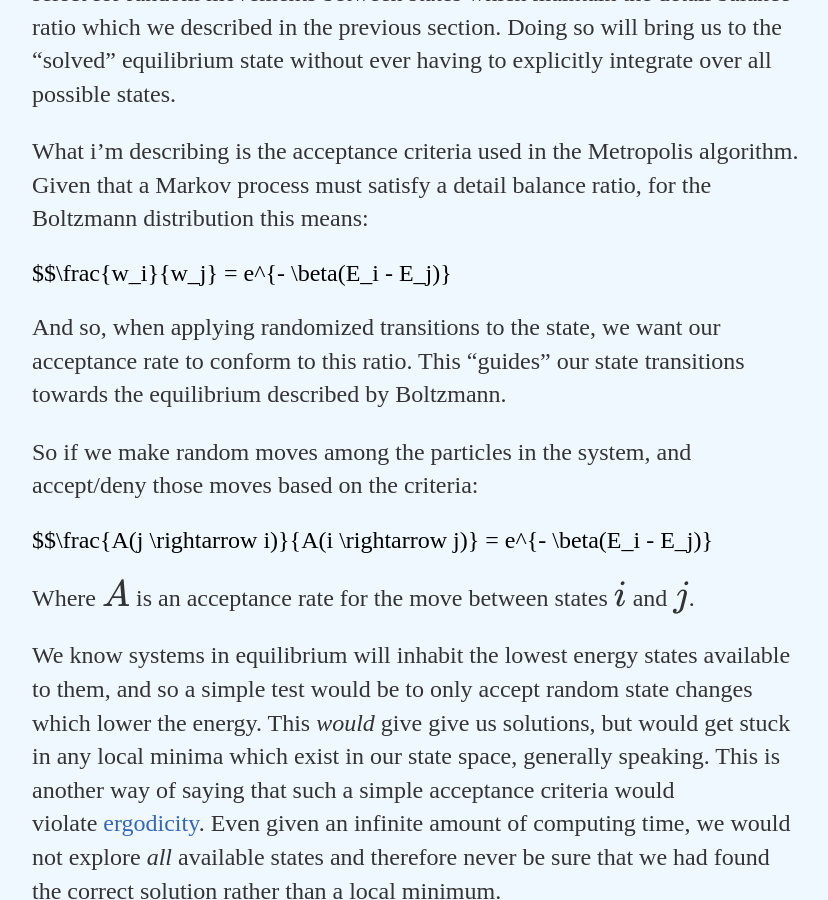
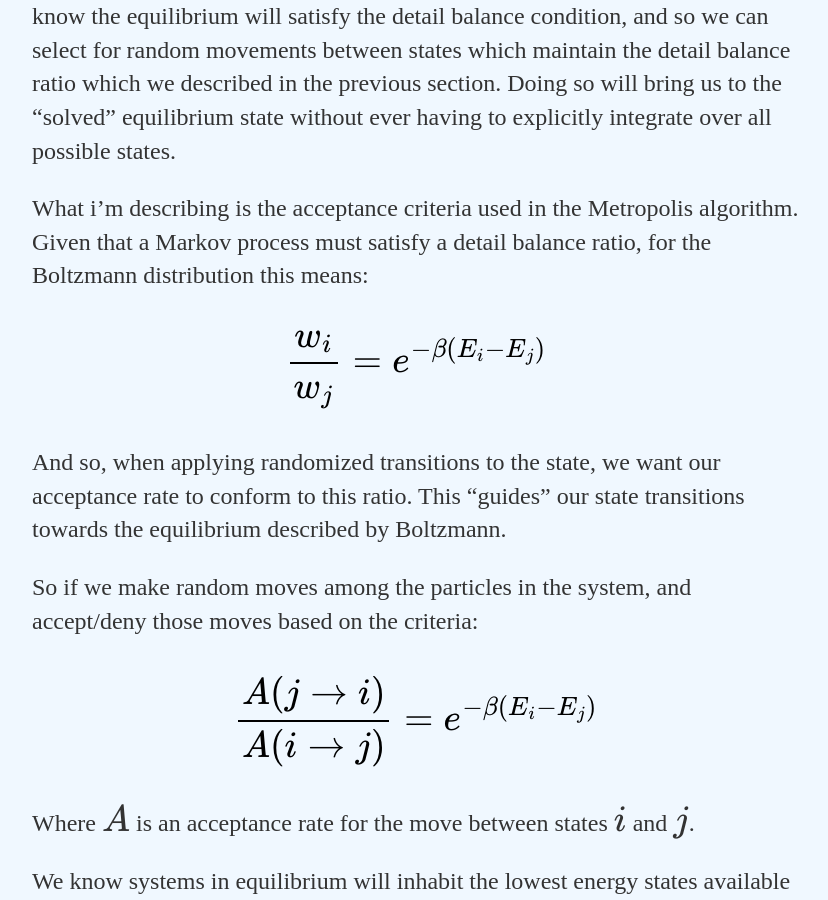
Before and after one commit to Kyle-Lewis/Kyle-Lewis.github.io, a Jekyll site: the page built from _posts/2017-12-17-Monte-Carlo-Markov-Chains-and-Detail-Balance.md, in a window 1280 px wide and 900 px high, scrolled down 8880 px. Shown: the whole window, without its empty margins (224-1052 px from the left). Built offline with Jekyll 4.4.1, drawn with Linux system fonts in a browser that asks for light colours; formulas are drawn with MathJax 3; some of the changed text lies outside the part shown.

Commit message:
script update

```diff
--- a/_posts/2017-12-17-Monte-Carlo-Markov-Chains-and-Detail-Balance.md
+++ b/_posts/2017-12-17-Monte-Carlo-Markov-Chains-and-Detail-Balance.md
@@ -225,7 +224,7 @@ $Z$, the partition function, is a normalization coefficient which is the sum of
 What i'm describing is the acceptance criteria used in the Metropolis algorithm. Given that a Markov process must satisfy a detail balance ratio, for the Boltzmann distribution this means:
 
 <div style="font-size: 150%;">
-	$$\frac{w_i}{w_j} = e^{- \beta(E_i - E_j)}
+	$$ \frac{w_i}{w_j} = e^{- \beta(E_i - E_j)} $$
 </div>
 
 And so, when applying randomized transitions to the state, we want our acceptance rate to conform to this ratio. This "guides" our state transitions towards the equilibrium described by Boltzmann.
@@ -233,7 +232,7 @@ And so, when applying randomized transitions to the state, we want our acceptanc
 So if we make random moves among the particles in the system, and accept/deny those moves based on the criteria:
 
 <div style="font-size: 150%;">
-	$$\frac{A(j \rightarrow i)}{A(i \rightarrow j)} = e^{- \beta(E_i - E_j)}
+	$$ \frac{A(j \rightarrow i)}{A(i \rightarrow j)} = e^{- \beta(E_i - E_j)} $$
 </div>
 
 Where $A$ is an acceptance rate for the move between states $i$ and $j$.
```
Also changed, not shown: other parts of _posts/2017-12-17-Monte-Carlo-Markov-Chains-and-Detail-Balance.md (+1 -2 lines).
